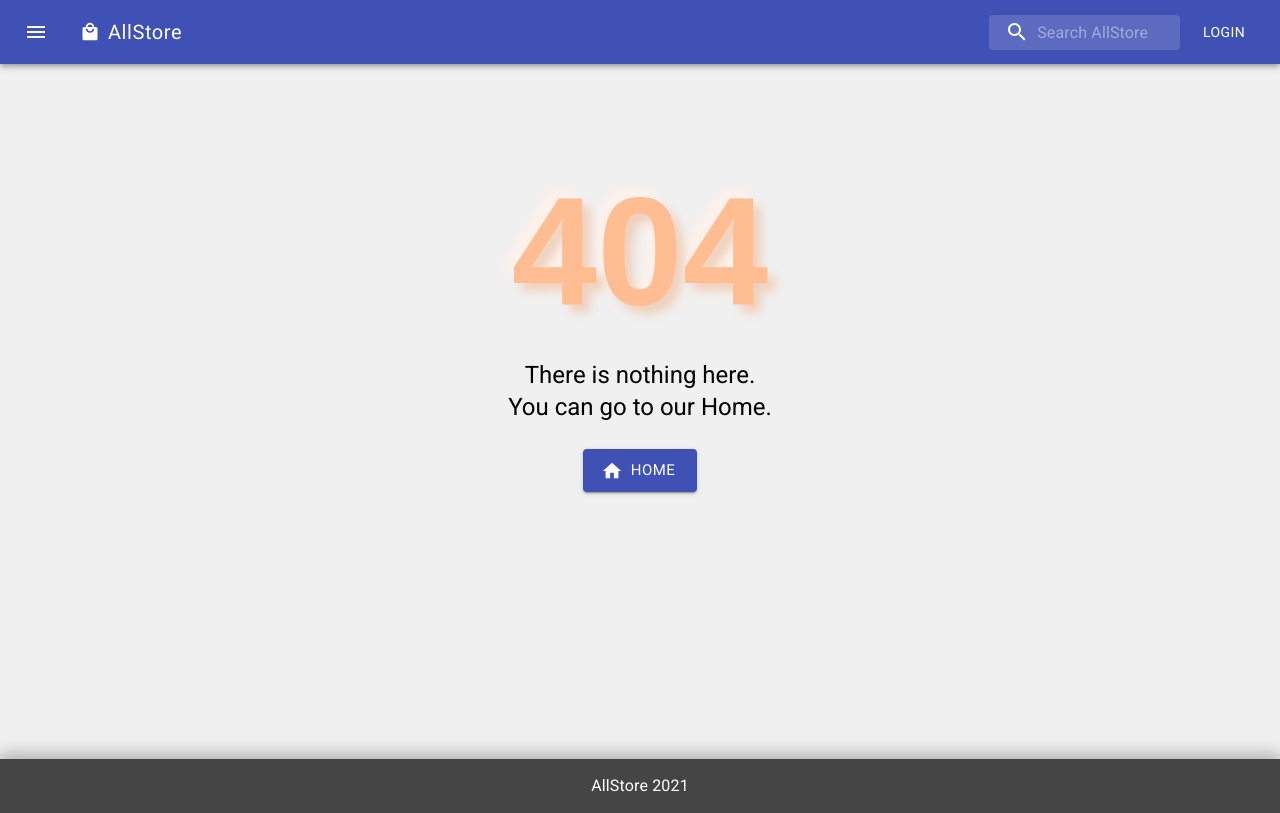
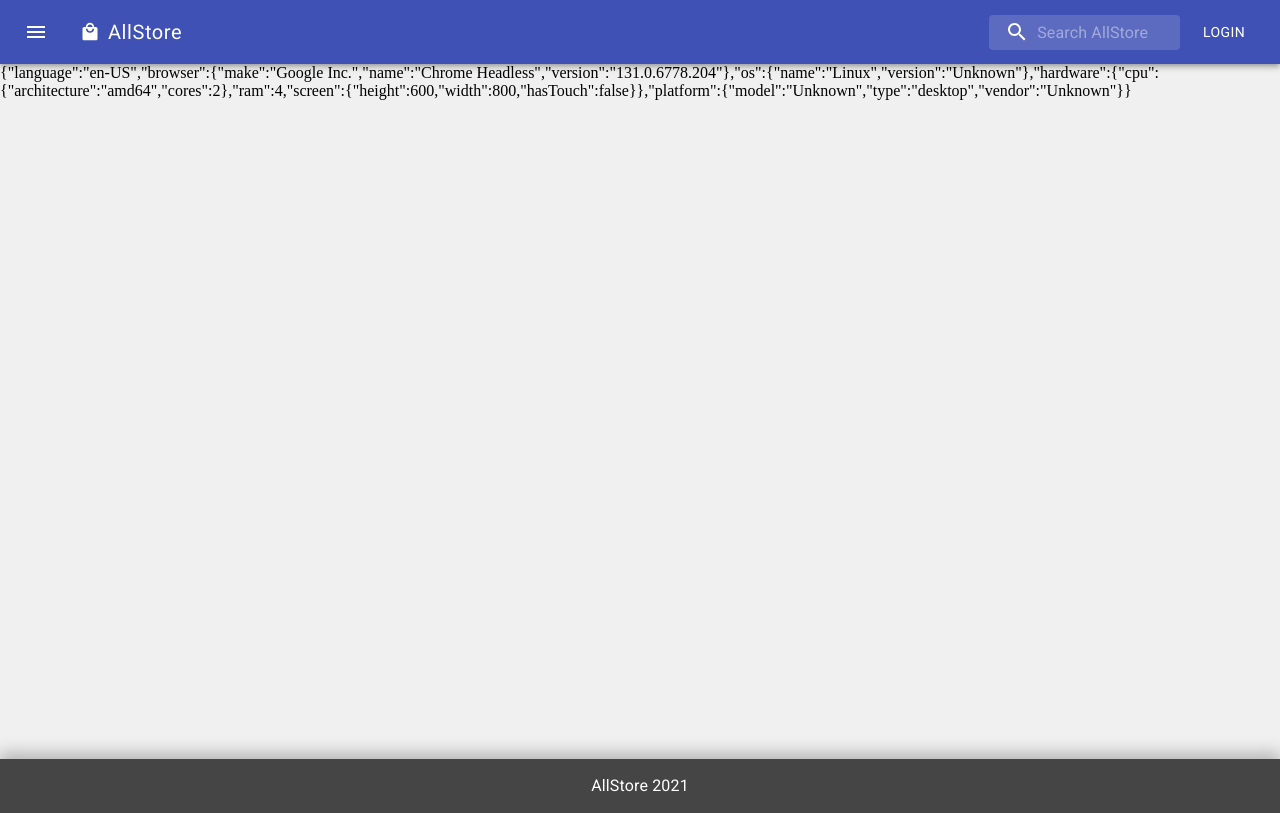
Before and after one commit to sprtkd/all-store, a React (Create React App) app in the folder all-store-frontend/: page /device in a window 1280 px wide. Before the commit this address had no page. Built offline with nearby package versions, Linux system fonts and the light colour scheme.

Commit message:
added device detector

```diff
--- a/all-store-frontend/package.json
+++ b/all-store-frontend/package.json
@@ -13,6 +13,7 @@
     "@types/node": "^12.19.12",
     "@types/react": "^16.14.2",
     "@types/react-dom": "^16.9.10",
+    "@types/ua-parser-js": "^0.7.35",
     "axios": "^0.21.1",
     "fontsource-roboto": "^4.0.0",
     "formik": "^2.2.6",
@@ -22,6 +23,7 @@
     "react-router-dom": "^5.2.0",
     "react-scripts": "4.0.1",
     "typescript": "^4.1.3",
+    "ua-parser-js": "^0.7.24",
     "web-vitals": "^0.2.4",
     "yup": "^0.32.8"
   },
--- a/all-store-frontend/src/App.tsx
+++ b/all-store-frontend/src/App.tsx
@@ -15,6 +15,7 @@ import ToastContext from "./lib/harness/ToastContext";
 import { getUserInLocal } from "./lib/user/utils/user-utils";
 import UserLogout from "./lib/user/user-logout";
 import AboutAllStore from "./lib/routes/about";
+import ThisDevice from "./lib/devices/this-device";
 
 function App() {
   const [progressBarLoading, setProgressBarLoading] = React.useState(false);
@@ -47,6 +48,7 @@ function App() {
                   <Route path="/logout" exact component={UserLogout} />
                   <Route path="/reviews" exact component={ReviewList} />
                   <Route path="/about" exact component={AboutAllStore} />
+                  <Route path="/device" exact component={ThisDevice} />
                   <Route path="/" component={Page404} />
                 </Switch>
               </div>
--- /dev/null
+++ b/all-store-frontend/src/lib/devices/models/device.ts
@@ -0,0 +1,29 @@
+export interface DeviceDetails {
+    language: string;
+    browser: {
+        make: string;
+        name: string;
+        version: string;
+    }
+    os: {
+        name: string;
+        version: string;
+    };
+    hardware: {
+        cpu: {
+            architecture: string;
+            cores: number;
+        };
+        ram: number;
+        screen: {
+            height: number;
+            width: number;
+            hasTouch: boolean;
+        }
+    },
+    platform: {
+        model: string;
+        type: string;
+        vendor: string;
+    }
+}
--- /dev/null
+++ b/all-store-frontend/src/lib/devices/this-device.tsx
@@ -0,0 +1,5 @@
+import { getDeviceDetails } from "./utils/device-detector";
+
+export default function ThisDevice() {
+  return <div>{JSON.stringify(getDeviceDetails())}</div>;
+}
--- /dev/null
+++ b/all-store-frontend/src/lib/devices/utils/device-detector.ts
@@ -0,0 +1,81 @@
+import { DeviceDetails } from "../models/device";
+import UAParser from 'ua-parser-js';
+
+export function getDeviceDetails(): DeviceDetails {
+    const allDetails = window.navigator;
+    var parser = new UAParser();
+    return {
+        language: getLanguage(allDetails),
+        browser: getBrowser(allDetails, parser.getResult()),
+        os: getOs(parser.getResult()),
+        hardware: getHardware(allDetails, parser.getResult()),
+        platform: getPlatform(parser.getResult())
+    }
+}
+
+function getLanguage(allDetails: Navigator): string {
+    return allDetails.language;
+}
+
+function getBrowser(allDetails: Navigator, browserDetails: UAParser.IResult) {
+    return {
+        make: allDetails.vendor,
+        name: fallback(browserDetails.browser.name),
+        version: fallback(browserDetails.browser.version),
+    };
+}
+
+function getOs(browserDetails: UAParser.IResult) {
+    return {
+        name: fallback(browserDetails.os.name),
+        version: fallback(browserDetails.os.version),
+    };
+}
+
+function getHardware(allDetails: Navigator, browserDetails: UAParser.IResult) {
+    let ram: number = ((allDetails as any).deviceMemory);
+    return {
+        cpu: {
+            architecture: fallback(browserDetails.cpu.architecture),
+            cores: allDetails.hardwareConcurrency,
+        },
+        ram: ram ? ram : 0,
+        screen: getScreen(allDetails)
+    }
+}
+
+function getScreen(allDetails: Navigator) {
+    return {
+        height: window.screen.availHeight,
+        width: window.screen.availWidth,
+        hasTouch: allDetails.maxTouchPoints > 0,
+    };
+}
+
+function getPlatform(browserDetails: UAParser.IResult) {
+    return {
+        model: fallback(browserDetails.device.model),
+        type: getDeviceType(browserDetails),
+        vendor: fallback(browserDetails.device.vendor)
+    };
+}
+
+function getDeviceType(browserDetails: UAParser.IResult) {
+    if (browserDetails.device.type) { return browserDetails.device.type; }
+    const ua = navigator.userAgent;
+    if (/(tablet|ipad|playbook|silk)|(android(?!.*mobi))/i.test(ua)) {
+        return "tablet";
+    }
+    if (
+        /Mobile|iP(hone|od)|Android|BlackBerry|IEMobile|Kindle|Silk-Accelerated|(hpw|web)OS|Opera M(obi|ini)/.test(
+            ua
+        )
+    ) {
+        return "mobile";
+    }
+    return "desktop";
+}
+
+function fallback(detail: string | undefined) {
+    return (detail ? detail : "Unknown");
+}
```
Also changed, not shown: 2 other files (tests, documents, lock files or other folders).
